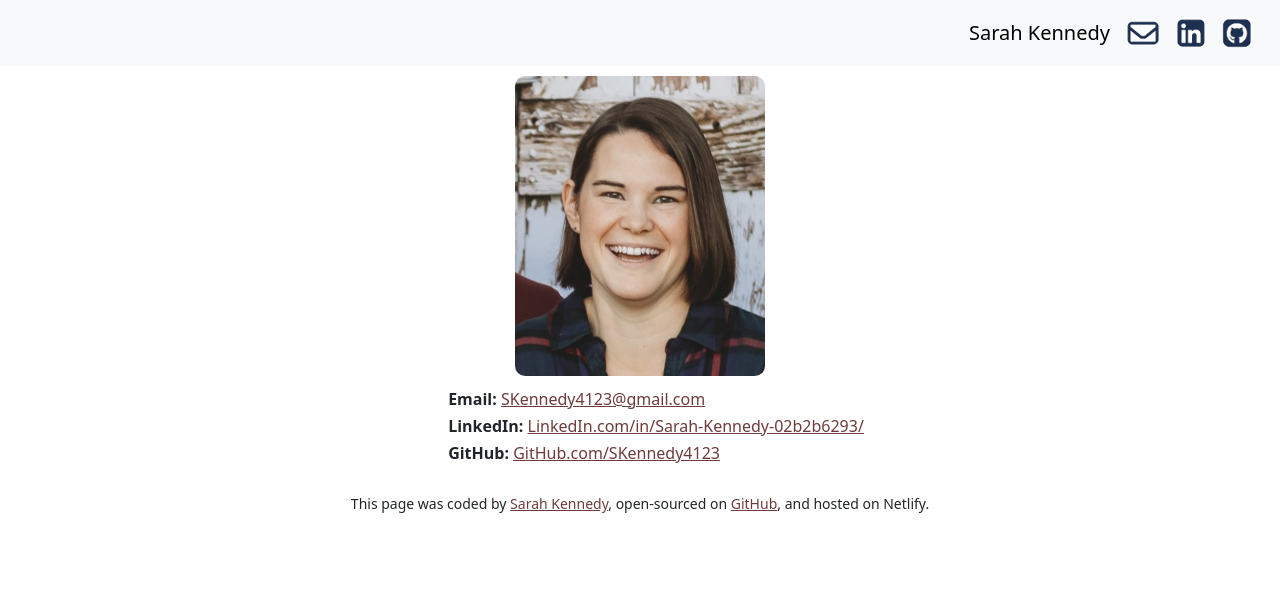
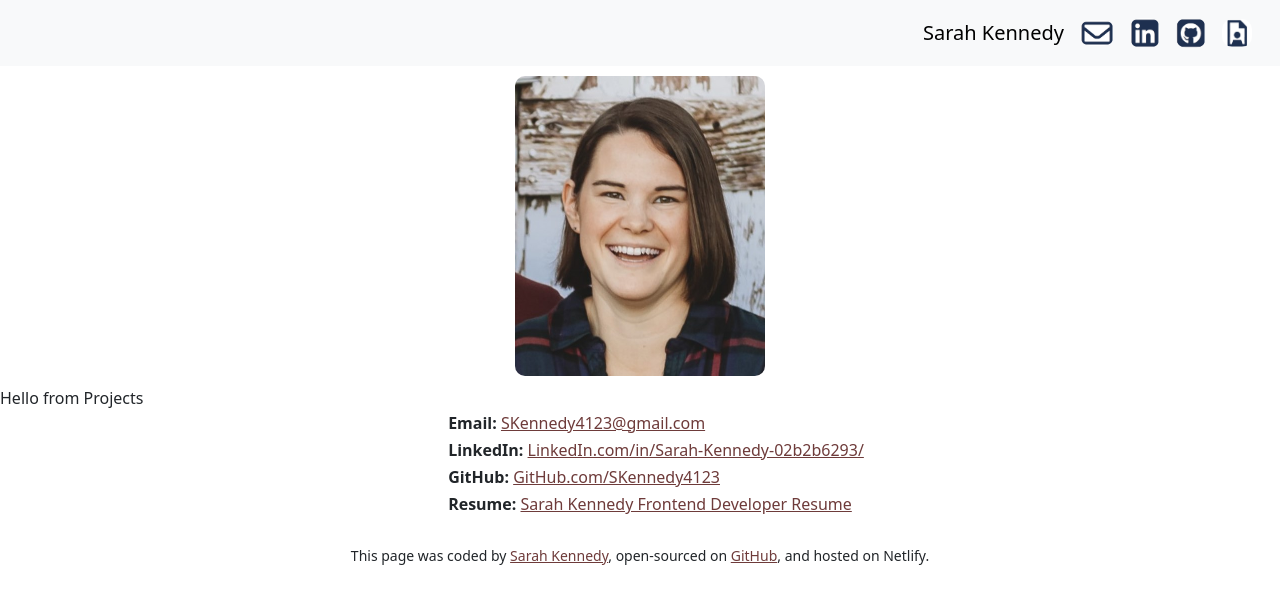
Before and after one commit to SKennedy4123/kennedy-frontend-portfolio, a React (Create React App) app: page / in a window 1280 px wide. Shown: the top 604 px of the page. Built offline with nearby package versions, Linux system fonts and the light colour scheme.

Commit message:
Imported resume pdf into header and footer

```diff
--- a/src/App.js
+++ b/src/App.js
@@ -2,6 +2,8 @@ import './App.css';
 import Email from './Email.png';
 import LinkedIn from './LinkedIn.png';
 import GitHub from './GitHub.png';
+import Resume from './Resume.png';
+import pdf from './Sarah Kennedy Frontend Resume.pdf';
 
 export default function App() {
   return (
@@ -17,6 +19,9 @@ export default function App() {
     <a class="navbar-nav me-3" href="https://github.com/SKennedy4123" target="_blank" rel="noreferrer">
       <img src={GitHub} alt="GitHub" width="30" />
     </a>
+    <a class="navbar-nav me-3" href={pdf} target="_blank" rel="noreferrer">
+      <img src={Resume} alt="Resume" width="30" />
+    </a>
   </div>
 </nav>
   );
--- a/src/Footer.js
+++ b/src/Footer.js
@@ -1,5 +1,6 @@
 import React from "react";
 import "./Footer.css";
+import pdf from './Sarah Kennedy Frontend Resume.pdf';
 
 export default function Footer () {
     return (
@@ -8,6 +9,8 @@ export default function Footer () {
     <li><strong>Email: </strong><a href="mailto:skennedy4123@gmail.com" rel="noreferrer">SKennedy4123@gmail.com</a></li>
     <li><strong>LinkedIn: </strong><a href="https://www.linkedin.com/in/sarah-kennedy-02b2b6293/" rel="noreferrer">LinkedIn.com/in/Sarah-Kennedy-02b2b6293/</a></li>
     <li><strong>GitHub: </strong><a href="https://github.com/SKennedy4123" rel="noreferrer">GitHub.com/SKennedy4123</a></li>
+    <li><strong>Resume: </strong><a href={pdf} target="_blank" rel="noreferrer">Sarah Kennedy Frontend Developer Resume</a></li>
+
 </ul>
     <div className="Footer">This page was coded by <a href="https://www.linkedin.com/in/sarah-kennedy-02b2b6293/" target="_blank" rel="noreferrer">Sarah Kennedy</a>, open-sourced on <a href="https://github.com/SKennedy4123" target="_blank" rel="noreferrer">GitHub</a>, and hosted on Netlify.</div>
     </div>)}
--- /dev/null
+++ b/src/Projects.js
@@ -0,0 +1,10 @@
+import React from "react";
+import './Projects.css';
+
+export default function Projects () {
+    return (
+        <div class="row">
+            <div class="col-3">Hello from Projects</div>
+        </div>
+    )
+}
--- a/src/index.js
+++ b/src/index.js
@@ -6,12 +6,14 @@ import reportWebVitals from './reportWebVitals';
 import 'bootstrap/dist/css/bootstrap.css';
 import Photo from './Photo';
 import Footer from './Footer';
+import Projects from './Projects';
 
 const root = ReactDOM.createRoot(document.getElementById('root'));
 root.render(
   <React.StrictMode>
     <App />
     <Photo />
+    <Projects />
     <Footer />
   </React.StrictMode>
 );
```
Also changed, not shown: src/Projects.css (added), src/Resume.png (added), 1 other file (tests, documents, lock files or other folders).
